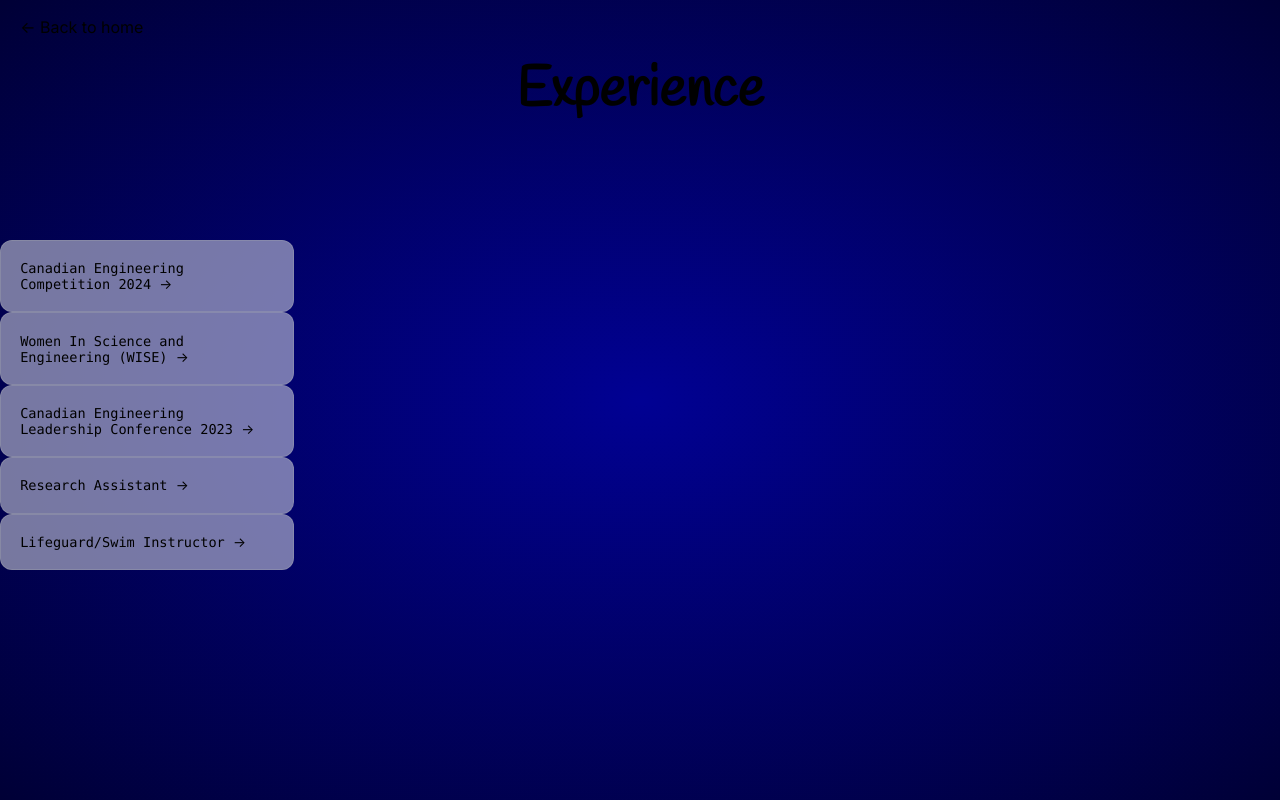
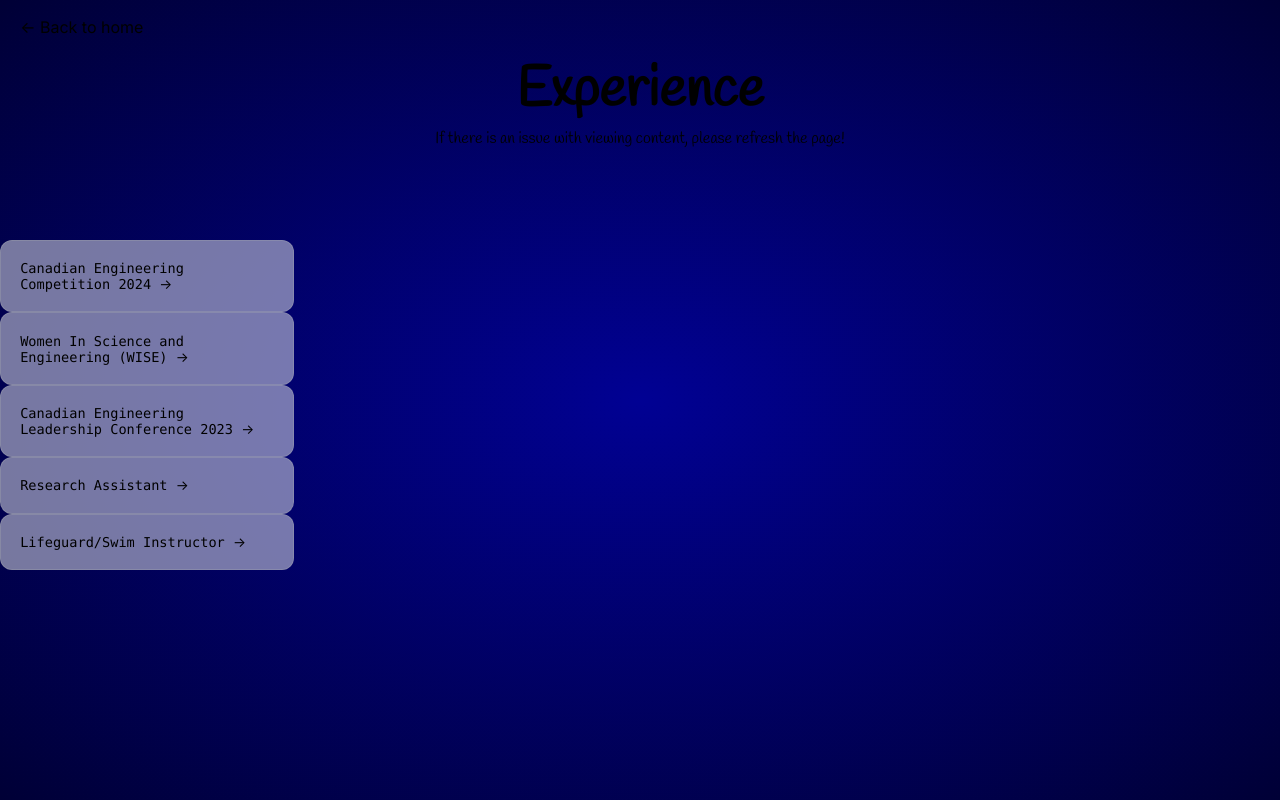
Before and after one commit to Philippamadill/personalsite, a Next.js app in the folder personal-site/: page /experience in a window 1280 px wide. Built offline with nearby package versions, Linux system fonts and the light colour scheme.

Commit message:
This is so DUMB

```diff
--- a/personal-site/src/app/certifications/page.module.css
+++ b/personal-site/src/app/certifications/page.module.css
@@ -10,6 +10,9 @@
     font-style: normal;
     font-variation-settings:
       "slnt" 0;
+  }
+  .aboutText{
+    text-align: center;
   }
   .main {
     overflow: hidden;
--- a/personal-site/src/app/certifications/page.tsx
+++ b/personal-site/src/app/certifications/page.tsx
@@ -139,6 +139,7 @@
             <div className={styles.flex}>
                 <div className={handlee.className}>
                     <h1 className={styles.AboutHeader}>Certifications</h1>
+                    <p className={styles.aboutText}>If there is an issue with viewing content, please refresh the page!</p>
                 </div>
                 <div className={styles.list}>
                     <div className={inter.className}>
--- a/personal-site/src/app/experience/page.module.css
+++ b/personal-site/src/app/experience/page.module.css
@@ -10,6 +10,9 @@
   font-style: normal;
   font-variation-settings:
     "slnt" 0;
+}
+.aboutText{
+  text-align: center;
 }
 .main {
   display: flex;
--- a/personal-site/src/app/experience/page.tsx
+++ b/personal-site/src/app/experience/page.tsx
@@ -75,6 +75,7 @@
       setCheckedCELC(false);
       setCheckedilab(false);
     };
+
     return (
         <main className={styles.main}>
             <div  className={styles.left}>
@@ -87,6 +88,7 @@
             <div className={styles.flex}>
                 <div className={handlee.className}>
                     <h1 className={styles.AboutHeader}>Experience</h1>
+                    <p className={styles.aboutText}>If there is an issue with viewing content, please refresh the page!</p>
                 </div>
                 <div className={styles.list}>
                     <div className={inter.className}>
```
